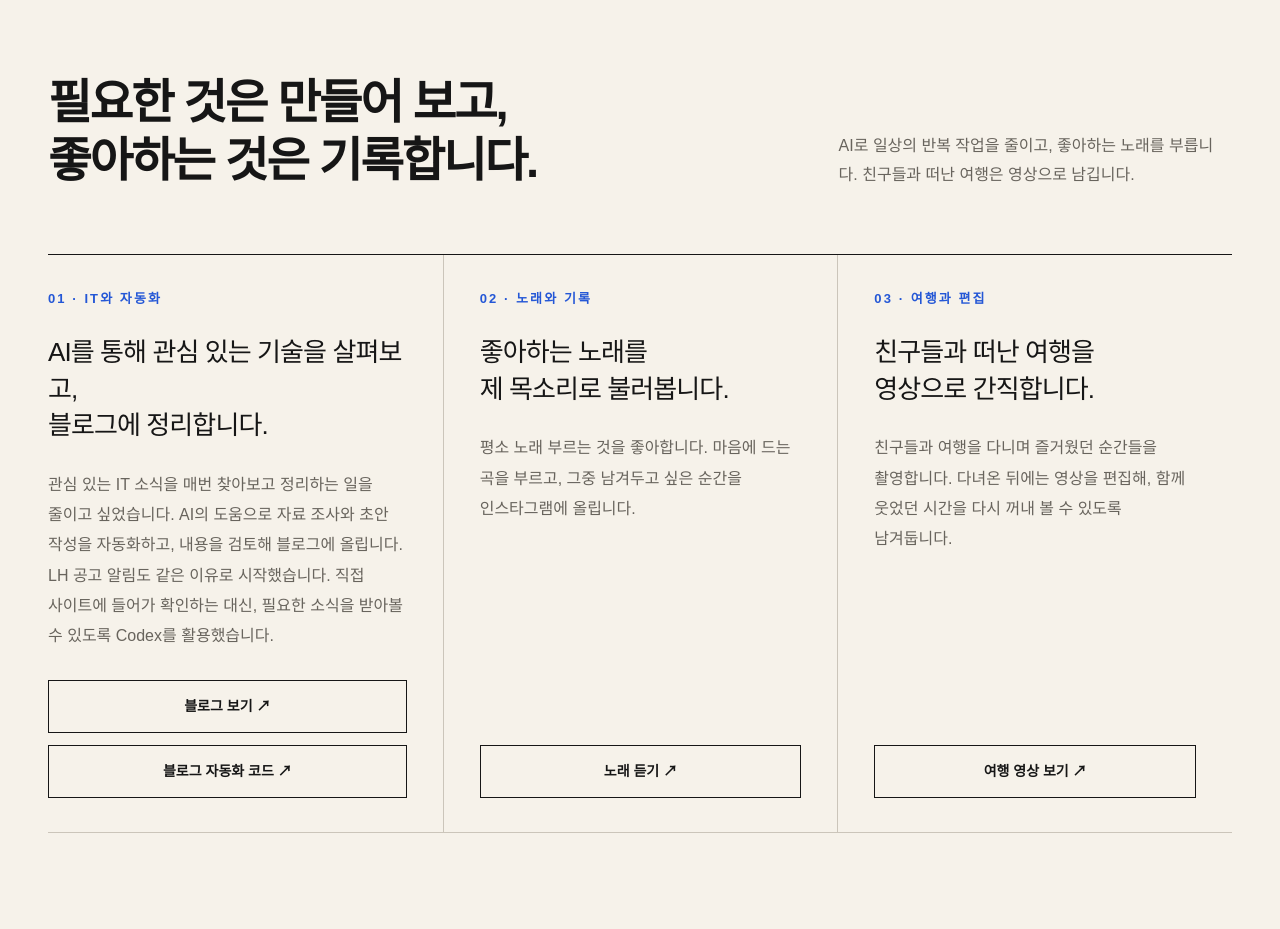
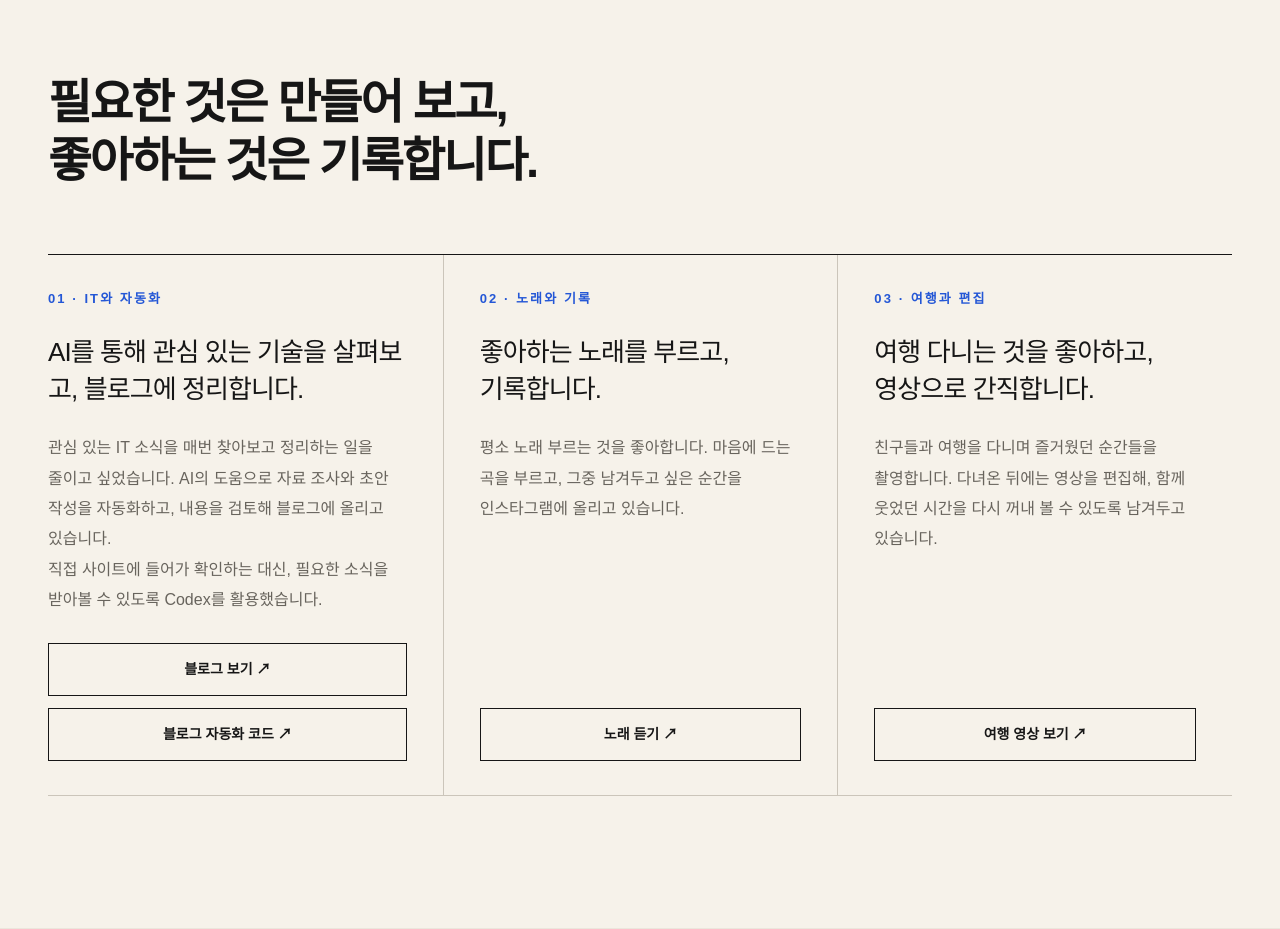
Before and after one commit to SYeob/portfolio, a Next.js app: page /portfolio/ in a window 1280 px wide. Shown: the part 5020-5949 px from the top of the page. Built offline with nearby package versions, Linux system fonts and the light colour scheme.

Commit message:
인라인 설명글 수정

```diff
--- a/app/globals.css
+++ b/app/globals.css
@@ -1573,6 +1573,27 @@ dd {
 .support-project .support-stack {
   font-size: 12px;
 }
+.support-details {
+  display: grid;
+  grid-template-columns: minmax(0, 1fr) minmax(0, 1fr);
+  gap: 36px;
+  align-items: center;
+  align-self: center;
+  padding: 28px;
+  border: 1px solid #45433f;
+}
+.support-details h4 {
+  margin: 0 0 18px;
+  font-size: 17px;
+}
+.support-details ul {
+  padding-left: 20px;
+  margin: 0 0 20px;
+}
+.support-details-copy > p {
+  margin-bottom: 0;
+  font-size: 12px;
+}
 .personal-grid {
   display: grid;
   grid-template-columns: repeat(3, minmax(0, 1fr));
--- a/app/page.tsx
+++ b/app/page.tsx
@@ -143,14 +143,13 @@ export default function Home() {
         <div className="section-index">05 / 업무 밖의 저</div>
         <div className="section-heading-row">
           <h2 id="personal-title">필요한 것은 만들어 보고,<br />좋아하는 것은 기록합니다.</h2>
-          <p>AI로 일상의 반복 작업을 줄이고, 좋아하는 노래를 부릅니다. 친구들과 떠난 여행은 영상으로 남깁니다.</p>
         </div>
         <div className="personal-grid">
           <article>
             <p className="eyebrow">01 · IT와 자동화</p>
-            <h3>AI를 통해 관심 있는 기술을 살펴보고,<br />블로그에 정리합니다.</h3>
-            <p>관심 있는 IT 소식을 매번 찾아보고 정리하는 일을 줄이고 싶었습니다. AI의 도움으로 자료 조사와 초안 작성을 자동화하고, 내용을 검토해 블로그에 올립니다.</p>
-            <p>LH 공고 알림도 같은 이유로 시작했습니다. 직접 사이트에 들어가 확인하는 대신, 필요한 소식을 받아볼 수 있도록 Codex를 활용했습니다.</p>
+            <h3>AI를 통해 관심 있는 기술을 살펴보고, 블로그에 정리합니다.</h3>
+            <p>관심 있는 IT 소식을 매번 찾아보고 정리하는 일을 줄이고 싶었습니다. AI의 도움으로 자료 조사와 초안 작성을 자동화하고, 내용을 검토해 블로그에 올리고 있습니다.</p>
+            <p>직접 사이트에 들어가 확인하는 대신, 필요한 소식을 받아볼 수 있도록 Codex를 활용했습니다.</p>
             <div className="slide-links">
               <a className="button secondary" href="https://syeob.wordpress.com/" target="_blank" rel="noreferrer">블로그 보기 ↗</a>
               <a className="button secondary" href="https://github.com/SYeob/blog-automation" target="_blank" rel="noreferrer">블로그 자동화 코드 ↗</a>
@@ -158,16 +157,16 @@ export default function Home() {
           </article>
           <article>
             <p className="eyebrow">02 · 노래와 기록</p>
-            <h3>좋아하는 노래를<br />제 목소리로 불러봅니다.</h3>
-            <p>평소 노래 부르는 것을 좋아합니다. 마음에 드는 곡을 부르고, 그중 남겨두고 싶은 순간을 인스타그램에 올립니다.</p>
+            <h3>좋아하는 노래를 부르고, <br />기록합니다.</h3>
+            <p>평소 노래 부르는 것을 좋아합니다. 마음에 드는 곡을 부르고, 그중 남겨두고 싶은 순간을 인스타그램에 올리고 있습니다.</p>
             <div className="slide-links">
               <a className="button secondary" href="https://www.instagram.com/conoyeob/" target="_blank" rel="noreferrer">노래 듣기 ↗</a>
             </div>
           </article>
           <article>
             <p className="eyebrow">03 · 여행과 편집</p>
-            <h3>친구들과 떠난 여행을<br />영상으로 간직합니다.</h3>
-            <p>친구들과 여행을 다니며 즐거웠던 순간들을 촬영합니다. 다녀온 뒤에는 영상을 편집해, 함께 웃었던 시간을 다시 꺼내 볼 수 있도록 남겨둡니다.</p>
+            <h3>여행 다니는 것을 좋아하고, <br />영상으로 간직합니다.</h3>
+            <p>친구들과 여행을 다니며 즐거웠던 순간들을 촬영합니다. 다녀온 뒤에는 영상을 편집해, 함께 웃었던 시간을 다시 꺼내 볼 수 있도록 남겨두고 있습니다.</p>
             <div className="slide-links">
               <a className="button secondary" href="https://syeob.github.io/muma-trip/" target="_blank" rel="noreferrer">여행 영상 보기 ↗</a>
             </div>
```
